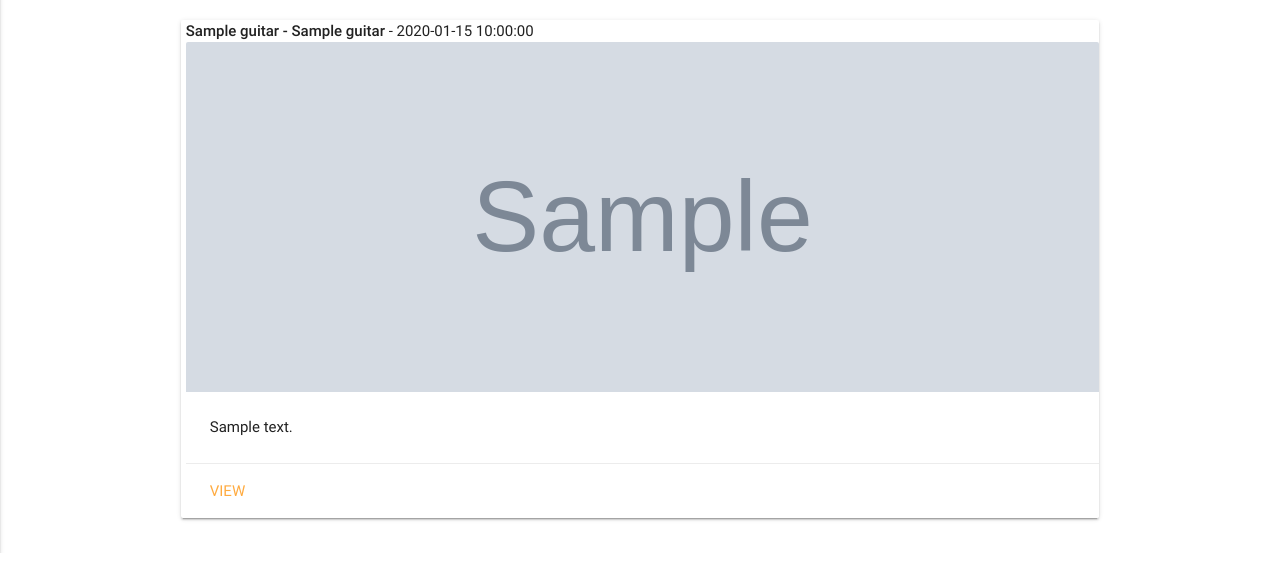
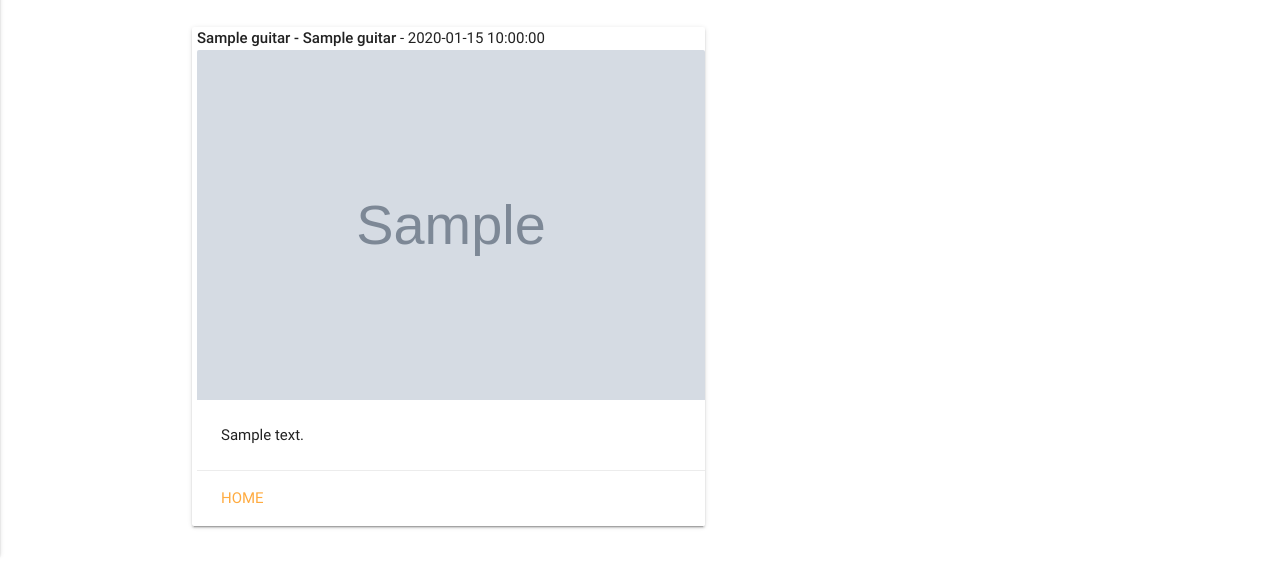
Before and after one commit to richdevelopments/guitar_database, a Flask app: template templates/search.html in a window 1280 px wide. Shown: the part 305-866 px from the top of the page. Run offline with Flask 2, Linux system fonts and the light colour scheme; the template is opened without the code that fills it: most values are stand-ins (such as "Sample title", 1, 10 or a date in 2020); grey boxes marked "Sample" are stand-in pictures; some libraries are stand-ins or nearby versions; some web fonts are replaced.

Commit message:
feat: added card action

```diff
--- a/templates/search.html
+++ b/templates/search.html
@@ -2,6 +2,7 @@
 
 <h2>Results for: {{ query }}</h2>
     <div class="row">
+        <div class="col s12 m7">
         {% for guitar in guitars %}
         <div class="card" style="padding-left: 5px">
             <div>
@@ -16,10 +17,10 @@
                 </span>
             </div>
             <div class="card-action">
-                <a href="{{ url_for('get_guitars', guitar_id=guitar._id) }}">View</a>
+                <a href="{{ url_for('get_guitars', guitar_id=guitar._id) }}">Home</a>
             </div>
         </div>
+    {% endfor %}
     </div>
-    {% endfor %}
 </div>
 {% endblock %}
```
